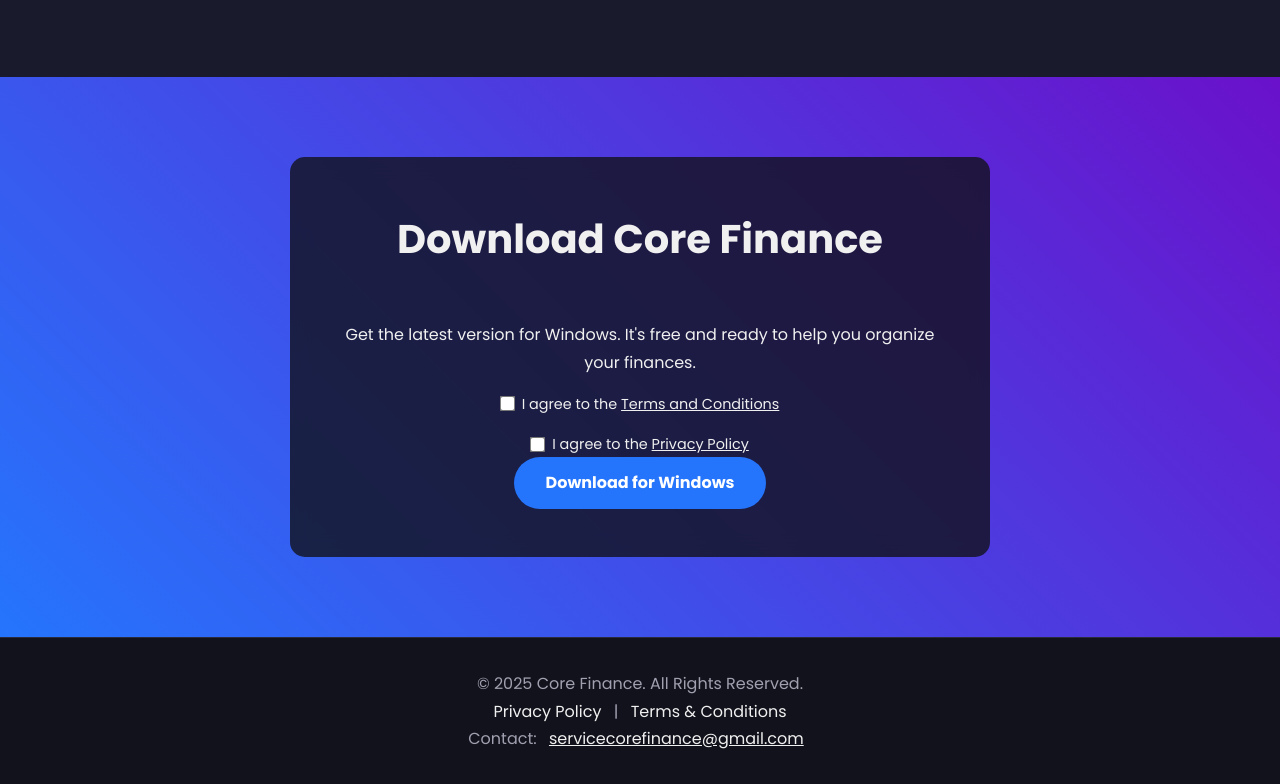
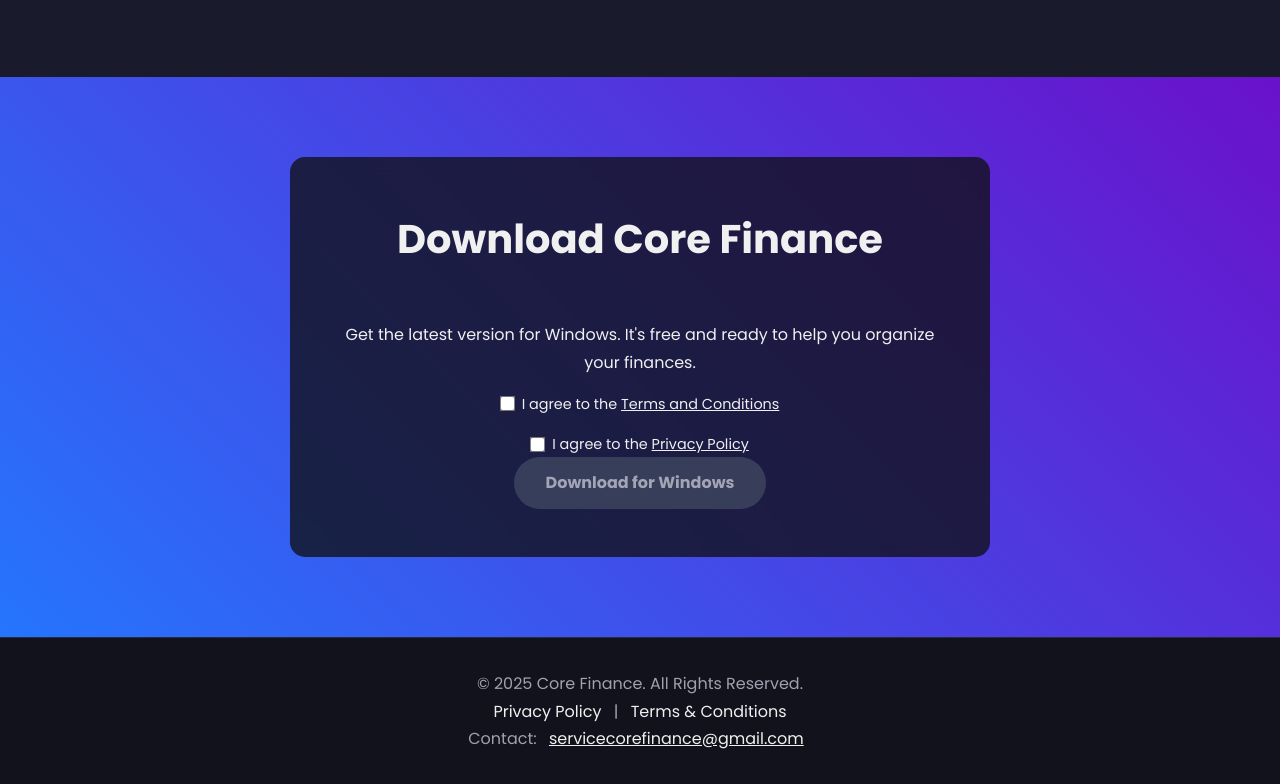
Before and after one commit to servicecorefinance-lang/corefinance, a plain HTML site: page website/index.html in a window 1280 px wide. Shown: the part 2389-3173 px from the top of the page. Drawn offline with Linux system fonts and the light colour scheme.

Commit message:
Update index.html

```diff
--- a/website/index.html
+++ b/website/index.html
@@ -68,7 +68,7 @@
             border-radius: 50px;
             text-decoration: none;
             font-weight: 700;
-            transition: transform 0.3s ease, background-color 0.3s ease;
+            transition: all 0.3s ease;
         }
         .btn:hover { transform: translateY(-3px); background-color: #459cff; }
         section { padding: 5rem 0; }
@@ -106,8 +106,19 @@
         }
         .terms-container a { color: var(--light-text); cursor: pointer; text-decoration: underline; }
         .terms-container input { margin-right: 0.5rem; transform: scale(1.2); }
-        #downloadBtn { background: #4a5568; cursor: not-allowed; }
-        #downloadBtn:not(:disabled) { background: var(--secondary-color); cursor: pointer; }
+
+        /* CORREÇÃO: Estilo para o botão de download desabilitado */
+        #downloadBtn.disabled {
+            background: #4a5568;
+            cursor: not-allowed;
+            pointer-events: none; /* A parte mais importante: bloqueia o clique */
+            opacity: 0.6;
+        }
+        #downloadBtn:not(.disabled) {
+            background: var(--secondary-color);
+            cursor: pointer;
+        }
+
         #support { background-color: var(--card-bg); }
         .support-box { text-align: center; max-width: 800px; margin: 0 auto; }
         .support-box .btn { margin: 0.5rem; }
@@ -249,7 +260,7 @@
                     <label for="privacyCheckbox">I agree to the <a id="privacyLinkDownload">Privacy Policy</a></label>
                 </div>
 
-                <a id="downloadBtn" href="YOUR_DIRECT_DOWNLOAD_LINK_HERE" class="btn" disabled>Download for Windows</a>
+                <a id="downloadBtn" href="YOUR_DIRECT_DOWNLOAD_LINK_HERE" class="btn disabled">Download for Windows</a>
             </div>
         </section>
     </main>
@@ -304,21 +315,21 @@
 
     <script>
         document.addEventListener('DOMContentLoaded', function() {
-            // MUDANÇA: Lógica de Download atualizada para dois checkboxes
             const termsCheckbox = document.getElementById('termsCheckbox');
             const privacyCheckbox = document.getElementById('privacyCheckbox');
             const downloadBtn = document.getElementById('downloadBtn');
 
+            // CORREÇÃO: Lógica de JS para usar a classe .disabled em vez do atributo
             function updateDownloadButtonState() {
-                if (termsCheckbox.checked && privacyCheckbox.checked) {
-                    downloadBtn.disabled = false;
-                } else {
-                    downloadBtn.disabled = true;
-                }
+                const isEnabled = termsCheckbox.checked && privacyCheckbox.checked;
+                downloadBtn.classList.toggle('disabled', !isEnabled);
             }
 
             termsCheckbox.addEventListener('change', updateDownloadButtonState);
             privacyCheckbox.addEventListener('change', updateDownloadButtonState);
+
+            // Força a verificação inicial no carregamento da página
+            updateDownloadButtonState();
 
             // Modal Opening/Closing Logic
             const modalTriggers = {
@@ -326,7 +337,7 @@
                 'privacyLinkFooter': 'privacyModal',
                 'termsLinkFooter': 'termsModal',
                 'termsLinkDownload': 'termsModal',
-                'privacyLinkDownload': 'privacyModal' // MUDANÇA: Adicionado gatilho para o novo link
+                'privacyLinkDownload': 'privacyModal'
             };
 
             const openModal = (modalId) => {
```
